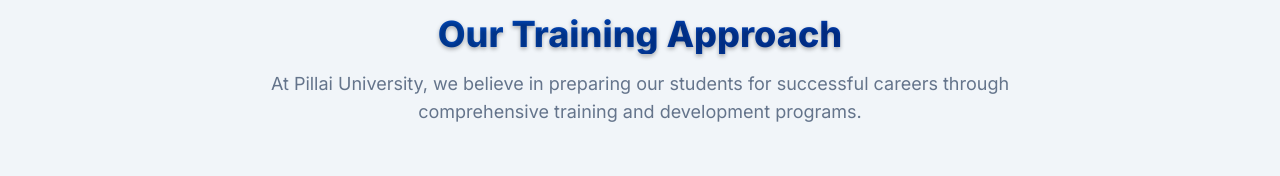
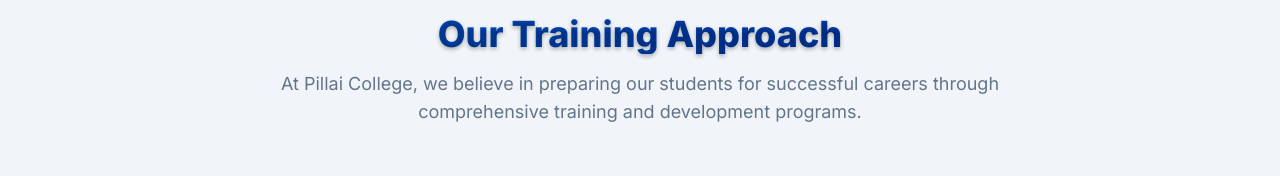
Before and after one commit to Grahish-code/PCE_Website, a Next.js app: page /placements/training in a window 1280 px wide. Shown: the part 483-659 px from the top of the page. Built offline with nearby package versions, Linux system fonts and the light colour scheme.

Commit message:
Update page.tsx

```diff
--- a/app/placements/training/page.tsx
+++ b/app/placements/training/page.tsx
@@ -120,7 +120,7 @@ export default function TrainingDevelopmentPage() {
           <div className="text-center mb-12">
             <h2 className="text-3xl font-bold sm:text-4xl gradient-text hero-text-enhanced">Our Training Approach</h2>
             <p className="mt-4 text-lg text-muted-foreground max-w-3xl mx-auto">
-              At Pillai University, we believe in preparing our students for successful careers through comprehensive
+              At Pillai College, we believe in preparing our students for successful careers through comprehensive
               training and development programs.
             </p>
           </div>
```
